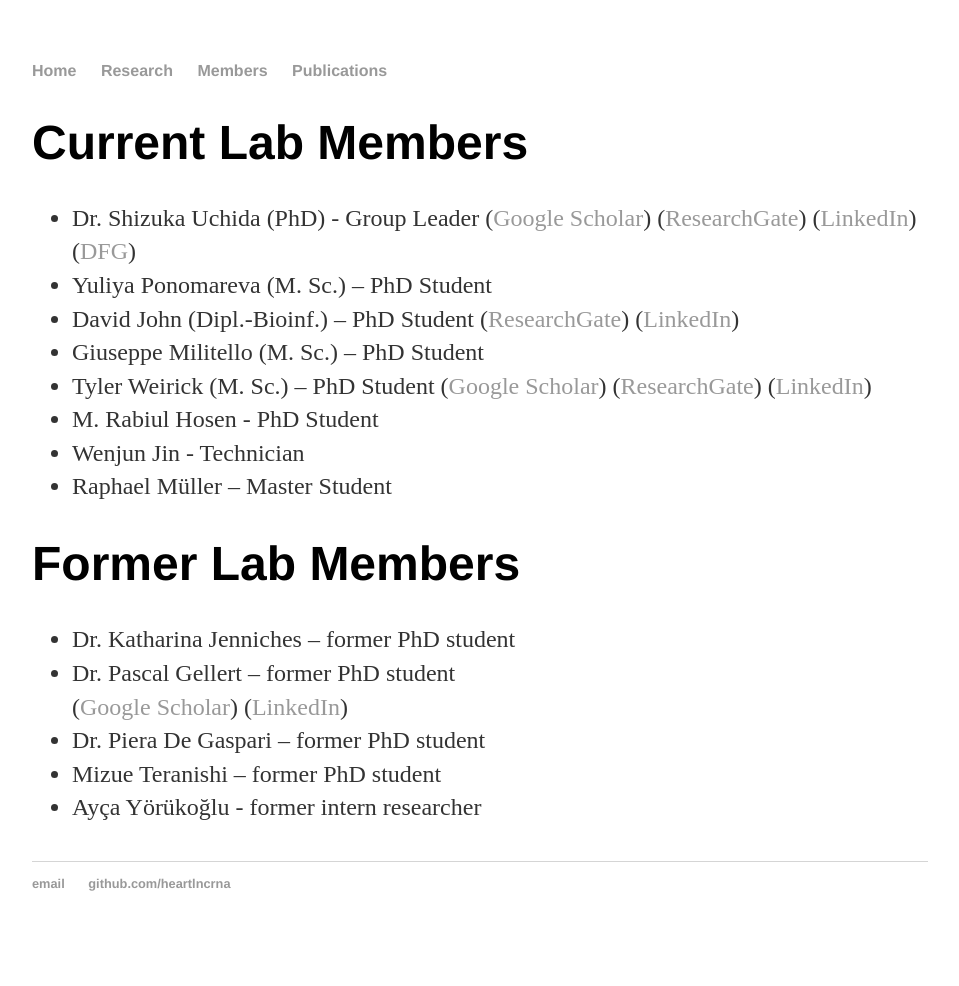
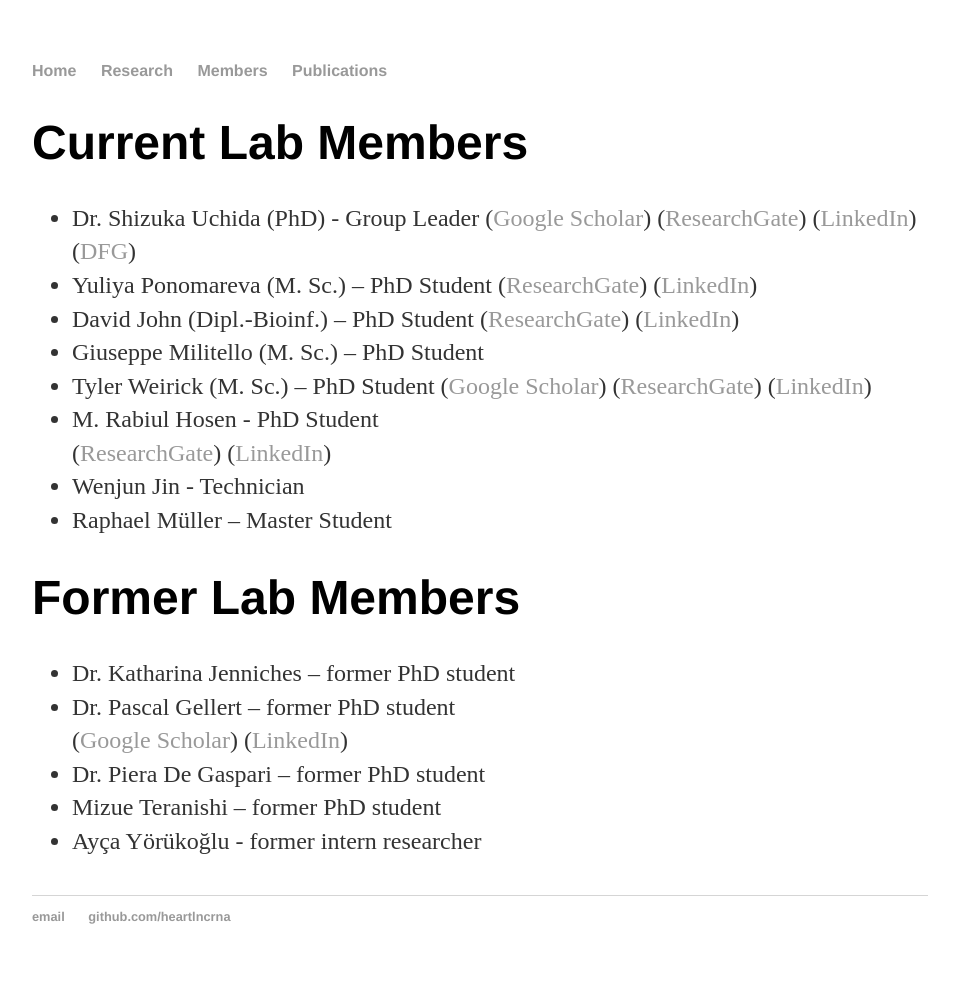
Before and after one commit to heartlncrna/heartlncrna.github.io, a Jekyll site: the page members/member_list.html, which Jekyll copies as it is, in a window 1280 px wide. Shown: the whole page, without its empty margins (160-1119 px from the left). Built offline with Jekyll 4.4.1, drawn with Linux system fonts in a browser that asks for light colours; before the commit the page ends 953 px from its top, so only the background shows below that.

Commit message:
Update member_list.html

```diff
--- a/members/member_list.html
+++ b/members/member_list.html
@@ -33,14 +33,18 @@
 					(<a href="http://gepris.dfg.de/gepris/person/235081965"><span class="ptHyperlink">DFG</span></a>)
 				</li>
 
-				<li>Yuliya Ponomareva (M. Sc.) – PhD Student</li>
+				<li>Yuliya Ponomareva (M. Sc.) – PhD Student
+					(<a href="https://www.researchgate.net/profile/Yuliya_Ponomareva"><span class="ptHyperlink">ResearchGate</span></a>)
+					(<a href="https://www.researchgate.net/profile/Yuliya_Ponomareva"><span class="ptHyperlink">LinkedIn</span></a>)
+				</li>
 
 				<li>David John (Dipl.-Bioinf.) – PhD Student
 					(<a href="https://www.researchgate.net/profile/David_John8"><span class="ptHyperlink">ResearchGate</span></a>)
 					(<a href="https://www.linkedin.com/in/david-john-224552104"><span class="ptHyperlink">LinkedIn</span></a>)
 				</li>
 
-				<li>Giuseppe Militello (M. Sc.) – PhD Student</li>
+				<li>Giuseppe Militello (M. Sc.) – PhD Student
+				</li>
 
 				<li>Tyler Weirick (M. Sc.) – PhD Student
 					(<a href="https://scholar.google.com/citations?user=4nP8TTgAAAAJ&hl=en"><span class="ptHyperlink">Google Scholar</span></a>)
@@ -49,6 +53,9 @@
 				</li>
 
 				<li>M. Rabiul Hosen - PhD Student</li>
+					(<a href="https://www.researchgate.net/profile/Rabiul_Hosen"><span class="ptHyperlink">ResearchGate</span></a>)
+					(<a href="https://www.linkedin.com/in/m-rabiul-hosen-100b7769"><span class="ptHyperlink">LinkedIn</span></a>)
+				</li>
 
 				<li>Wenjun Jin - Technician</li>
 
```
